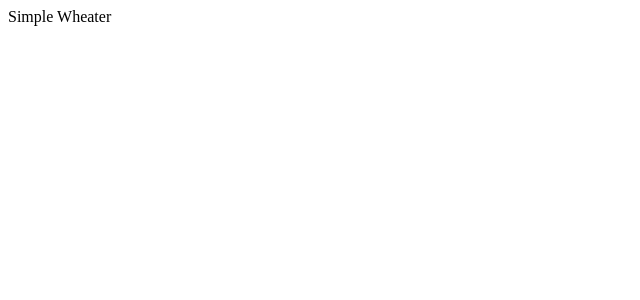
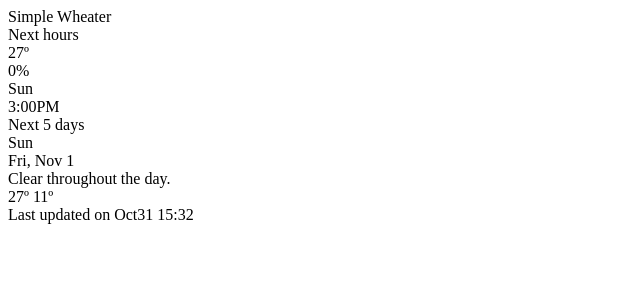
Before and after one commit to Lancerider/simple-weather, a Vue app: page / in a window 1280 px wide. Shown: the top 300 px of the page, without its empty margins (0-640 px from the left). Built offline with nearby package versions, Linux system fonts and the light colour scheme.

Commit message:
:construction: setting up html structure

```diff
--- a/src/App.vue
+++ b/src/App.vue
@@ -13,10 +13,6 @@ export default {
   components: {
     WheatherApp,
   },
-
-  mounted() {
-    console.log(process.env);
-  },
 };
 </script>
 
--- a/src/components/WheatherApp.vue
+++ b/src/components/WheatherApp.vue
@@ -1,10 +1,59 @@
 <template>
-  <div>
-    <div class="app-header">
+  <div class="app__container">
+
+    <div class="app__header">
       <div class="header__title">
         Simple Wheater
       </div>
       <div class="header_search-icon"></div>
+    </div>
+
+    <div class="app__body">
+      <div class="cities__labels">
+        <div
+          v-for="(city, index) in favoritedCities"
+          :key="index"
+          class="Cities__labels-label"
+        >
+          {{ city.name.toUpperCase() }}
+        </div>
+      </div>
+
+      <div class="city-hourly-weather__container">
+        <div class="city-hourly-weather__title">Next hours</div>
+        <div class="city-hourly-weather__list">
+          <div class="city-hourly-weather__list__item">
+            <div class="hourly-weather__item__temperature">27º</div>
+            <div class="hourly-weather__item__humidity">0%</div>
+            <div class="hourly-weather__item__icon">Sun</div>
+            <div class="hourly-weather__info__time">
+              3:00PM
+            </div>
+          </div>
+        </div>
+      </div>
+
+      <div class="city-daily-wheather__container">
+        <div class="city-daily-weather__title">Next 5 days</div>
+        <div class="city-daily-weather__list">
+          <div class="city-daily-weather__list__item">
+            <div class="daily-weather__item__icon">Sun</div>
+            <div class="daily-weather__item__info">
+              <div class="daily-weather__info__title">
+                Fri, Nov 1
+              </div>
+              <div class="daily-weather__info__subtitle">
+                Clear throughout the day.
+              </div>
+            </div>
+            <div class="daily-weather__item__temperatures">27º 11º</div>
+          </div>
+        </div>
+      </div>
+    </div>
+
+    <div class="app__footer">
+      Last updated on Oct31 15:32
     </div>
   </div>
 </template>
@@ -15,12 +64,15 @@ export default {
 
   data() {
     return {
-      cities: ['RIO DE JANEIRO, BEIJING, LOS ANGELES'],
+      favoritedCities: [],
+      currentCity: null,
     };
+  },
+  mounted() {
+    //
   },
 };
 </script>
 
-<!-- Add "scoped" attribute to limit CSS to this component only -->
 <style scoped lang="scss">
 </style>
```
